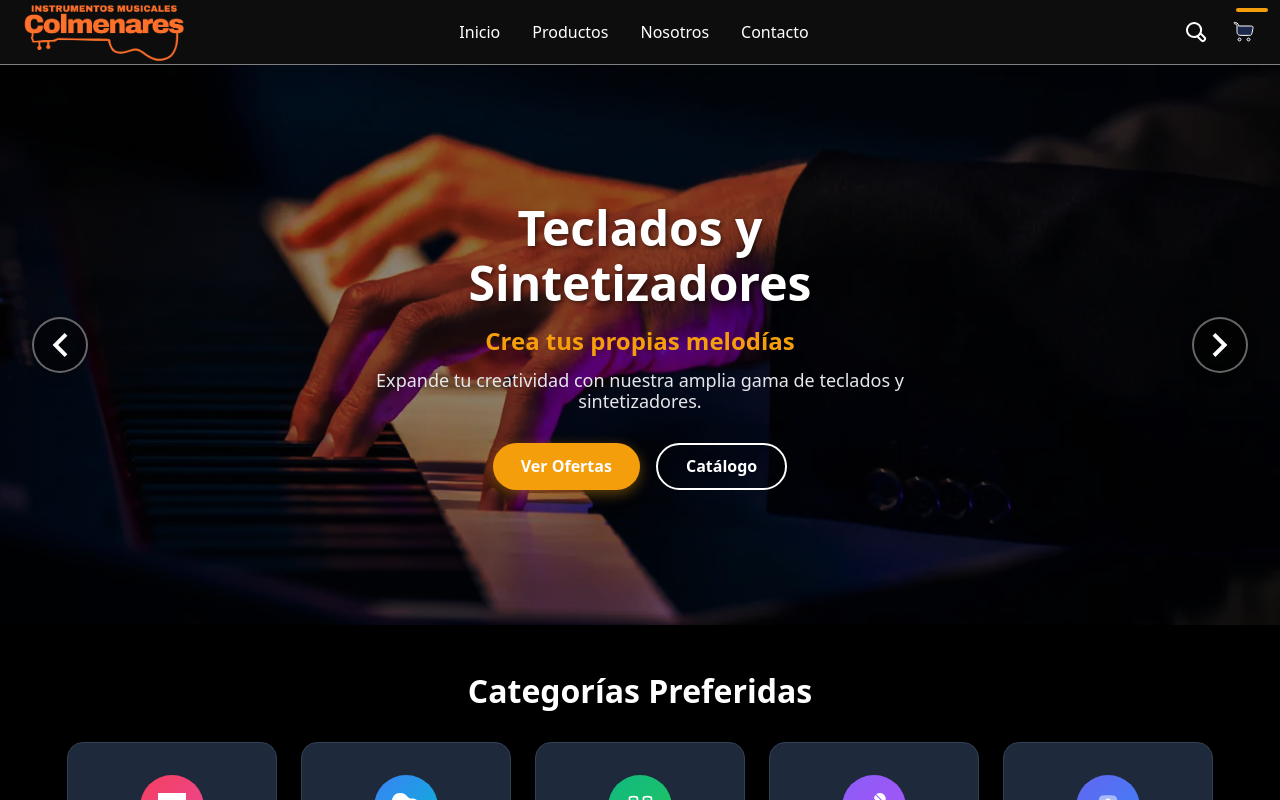
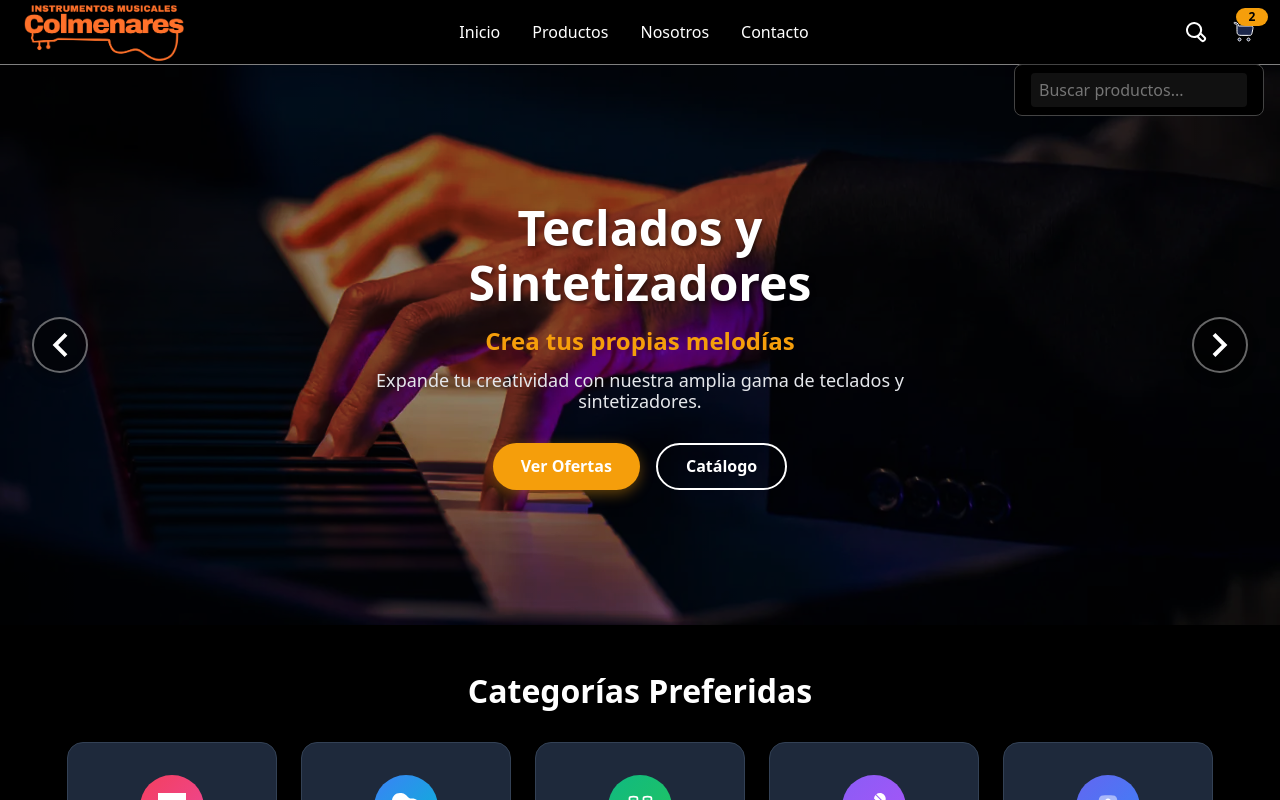
Before and after one commit to Manuelito18/colmenares-react, a React (Vite) app: page / in a window 1280 px wide. Both pictures are taken after a click on the button 1196 px from the left and 32 px from the top of the page. Shown: the top 800 px of the page. Built offline with nearby package versions, Linux system fonts and the light colour scheme; grey boxes are pictures that could not be loaded.

Commit message:
chore(fix style): bug to style black to banner

```diff
--- a/src/components/Header.jsx
+++ b/src/components/Header.jsx
@@ -5,6 +5,9 @@ import styles from "./styles/Header.module.css";
 export default function Navbar() {
   const [scrolled, setScrolled] = useState(false);
   const [isMenuOpen, setIsMenuOpen] = useState(false);
+  const [isSearchOpen, setIsSearchOpen] = useState(false);
+  const [isCartOpen, setIsCartOpen] = useState(false);
+  const [searchQuery, setSearchQuery] = useState("");
 
   useEffect(() => {
     const manejarScroll = () => {
@@ -14,11 +17,12 @@ export default function Navbar() {
     return () => window.removeEventListener("scroll", manejarScroll);
   }, []);
 
-  const toggleMenu = () => {
-    setIsMenuOpen(!isMenuOpen);
-  };
+  const toggleMenu = () => setIsMenuOpen(!isMenuOpen);
+  const toggleSearch = () => setIsSearchOpen(!isSearchOpen);
+  const toggleCart = () => setIsCartOpen(!isCartOpen);
 
   return (
+    <>
       <header className={`${styles.header} ${scrolled ? styles.scrolled : ""}`}>
         <div className={styles.logo}>
           <div className={styles.logoIcon}>
@@ -52,26 +56,22 @@ export default function Navbar() {
         </nav>
 
         <div className={styles.headerActions}>
-        <button className={styles.btnGhost}>
+          <button className={styles.btnGhost} onClick={toggleSearch}>
             <img
               className={styles.imgSearch}
               src="/imgs/icons/search.svg"
               alt="Buscar"
             />
           </button>
-        <button className={styles.btnGhostCartBtn}>
+          <button className={styles.btnGhostCartBtn} onClick={toggleCart}>
             <img
               className={styles.imgCart}
               src="/imgs/icons/cart.svg"
               alt="Carrito"
             />
-          <span className={styles.cartBadge}></span>
+            <span className={styles.cartBadge}>2</span>
           </button>
-        <button
-          className={styles.btnGhostMenuBtn}
-          onClick={toggleMenu}
-          aria-label="Abrir menú"
-        >
+          <button className={styles.btnGhostMenuBtn} onClick={toggleMenu}>
             <img
               className={styles.imgMenu}
               src="/imgs/icons/menu.svg"
@@ -80,5 +80,29 @@ export default function Navbar() {
           </button>
         </div>
       </header>
+
+      {isSearchOpen && (
+        <div className={styles.searchContainer}>
+          <input
+            type="text"
+            value={searchQuery}
+            onChange={(e) => setSearchQuery(e.target.value)}
+            placeholder="Buscar productos..."
+            className={styles.searchInput}
+          />
+        </div>
+      )}
+
+      {isCartOpen && (
+        <div className={styles.cartSidebar}>
+          <h3>Tu carrito</h3>
+          <ul>
+            <li>Producto 1</li>
+            <li>Producto 2</li>
+          </ul>
+          <button onClick={toggleCart}>Cerrar</button>
+        </div>
+      )}
+    </>
   );
 }
--- a/src/components/styles/Header.module.css
+++ b/src/components/styles/Header.module.css
@@ -1,5 +1,5 @@
 .header {
-  background: rgba(0, 0, 0, 0.95);
+  background: rgba(0, 0, 0, 0.1);
   backdrop-filter: blur(10px);
   position: sticky;
   top: 0;
@@ -177,3 +177,54 @@
     border-bottom: 1px solid #374151;
   }
 }
+
+
+/* Parte del carrito */
+
+.searchContainer {
+  position: absolute;
+  top: 4rem;
+  right: 1rem;
+  z-index: 100;
+  background-color: rgba(0, 0, 0, 0.95);
+  padding: 0.5rem 1rem;
+  border: 1px solid #444;
+  border-radius: 0.5rem;
+}
+
+.searchInput {
+  background: #111;
+  border: none;
+  color: white;
+  padding: 0.5rem;
+  font-size: 1rem;
+  width: 200px;
+  border-radius: 0.25rem;
+}
+
+.cartSidebar {
+  position: fixed;
+  top: 0;
+  right: 0;
+  height: 100vh;
+  width: 300px;
+  background: #111;
+  color: white;
+  z-index: 999;
+  padding: 1rem;
+  box-shadow: -2px 0 10px rgba(0, 0, 0, 0.5);
+}
+
+.cartSidebar h3 {
+  margin-top: 0;
+}
+
+.cartSidebar ul {
+  list-style: none;
+  padding: 0;
+}
+
+.cartSidebar li {
+  border-bottom: 1px solid #333;
+  padding: 0.5rem 0;
+}
--- a/src/components/styles/Layout.module.css
+++ b/src/components/styles/Layout.module.css
@@ -2,7 +2,7 @@
   display: flex;
   flex-direction: column;
   min-height: 100vh;
-  background-color: #ffffff;
+  background-color: #000000;
   color: #e2e8f0;
 }
 
```
Lines whose indentation alone changed are shown as unchanged.
